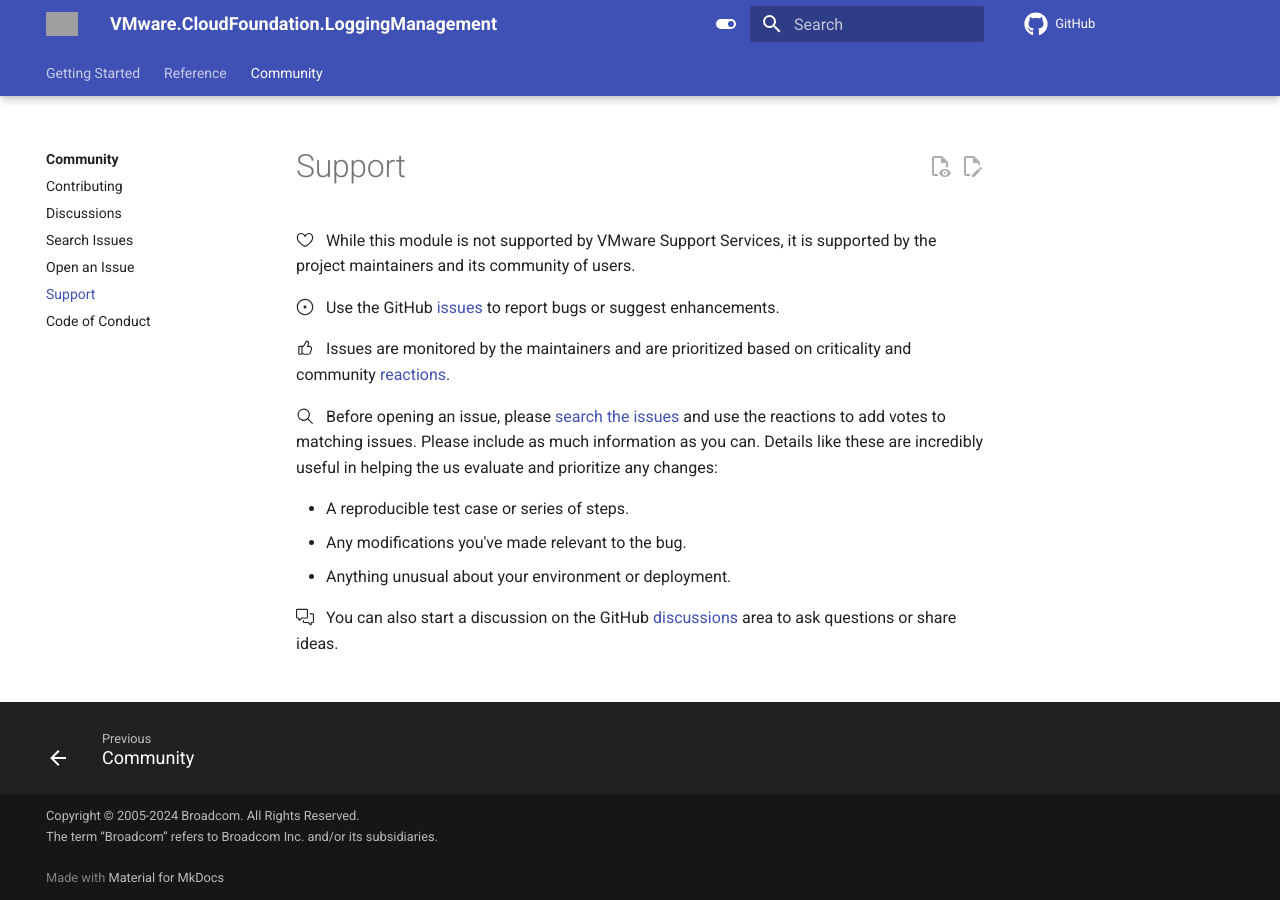
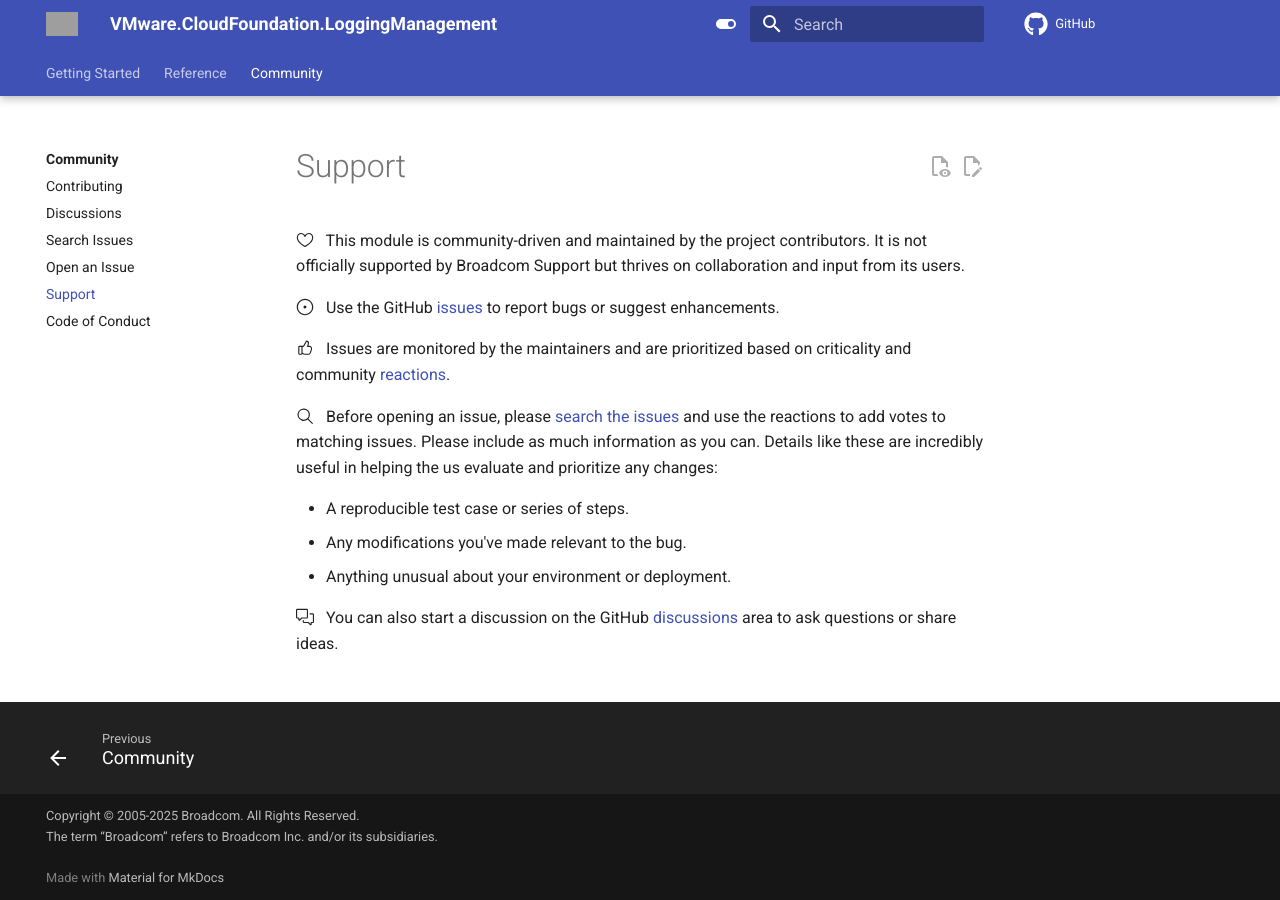
Before and after one commit to vmware/powershell-module-for-vmware-cloud-foundation-logging-management, an MkDocs documentation site: the page built from docs/community/support.md, in a window 1280 px wide. Built offline with MkDocs 1.6.1 and Material for MkDocs 9.7.7, drawn with Linux system fonts in a browser that asks for light colours; comment, search, counter and statistics services are not loaded; the version menu is left out; grey boxes are pictures that could not be loaded.

```diff
--- a/docs/community/support.md
+++ b/docs/community/support.md
@@ -1,20 +1,27 @@
 # Support
 
-:octicons-heart-24: &nbsp; While this module is not supported by VMware Support Services, it is supported by the project maintainers and its community of users.
+:octicons-heart-24: &nbsp; This module is community-driven and maintained by the project
+contributors. It is not officially supported by Broadcom Support but thrives on collaboration and
+input from its users.
 
-:octicons-issue-opened-24: &nbsp; Use the GitHub [issues][issues] to report bugs or suggest enhancements.
+:octicons-issue-opened-24: &nbsp; Use the GitHub [issues][issues] to report bugs or suggest
+enhancements.
 
-:octicons-thumbsup-24: &nbsp; Issues are monitored by the maintainers and are prioritized based on criticality and community [reactions][reactions].
+:octicons-thumbsup-24: &nbsp; Issues are monitored by the maintainers and are prioritized based on
+criticality and community [reactions][reactions].
 
-:octicons-search-24: &nbsp; Before opening an issue, please [search the issues][issues-search] and use the reactions to add votes to matching issues. Please include as much information as you can. Details like these are incredibly useful in helping the us evaluate and prioritize any changes:
+:octicons-search-24: &nbsp; Before opening an issue, please [search the issues][issues-search] and
+use the reactions to add votes to matching issues. Please include as much information as you can.
+Details like these are incredibly useful in helping the us evaluate and prioritize any changes:
 
 - A reproducible test case or series of steps.
 - Any modifications you've made relevant to the bug.
 - Anything unusual about your environment or deployment.
 
-:octicons-comment-discussion-24: &nbsp; You can also start a discussion on the GitHub [discussions][discussions] area to ask questions or share ideas.
+:octicons-comment-discussion-24: &nbsp; You can also start a discussion on the GitHub [discussions][discussions]
+area to ask questions or share ideas.
 
-[issues]: https://github.com/vmware/powershell-module-for-vmware-cloud-foundation-logging-management/issues
-[issues-search]: https://github.com/vmware/powershell-module-for-vmware-cloud-foundation-logging-management/issues?q=is%3Aissue+is%3Aopen+label%3Abug
-[discussions]: https://github.com/vmware/powershell-module-for-vmware-cloud-foundation-logging-management/discussions
+[issues]: https://github.com/vmware/powershell-module-for-vmware-cloud-foundation-password-management/issues
+[issues-search]: https://github.com/vmware/powershell-module-for-vmware-cloud-foundation-password-management/issues?q=is%3Aissue+is%3Aopen+label%3Abug
+[discussions]: https://github.com/vmware/powershell-module-for-vmware-cloud-foundation-password-management/discussions
 [reactions]: https://github.blog/2016-03-10-add-reactions-to-pull-requests-issues-and-comments/
--- a/mkdocs.yml
+++ b/mkdocs.yml
@@ -13,7 +13,7 @@ edit_uri: blob/main/docs/
 
 # Copyright
 copyright: |
-  Copyright &copy; 2005-2024 Broadcom. All Rights Reserved.<br/>
+  Copyright &copy; 2005-2025 Broadcom. All Rights Reserved.<br/>
   The term “Broadcom” refers to Broadcom Inc. and/or its subsidiaries.<br/><br/>
 
 # Configuration
```
Also changed, not shown: docs/community/index.md (+0 -6 lines), docs/documentation/index.md (+7 -6 lines), docs/index.md (+10 -19 lines), 3 other files.
